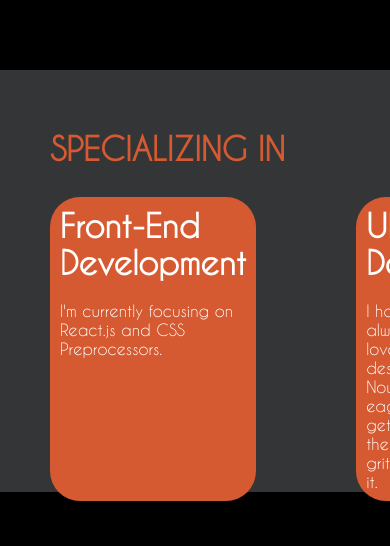
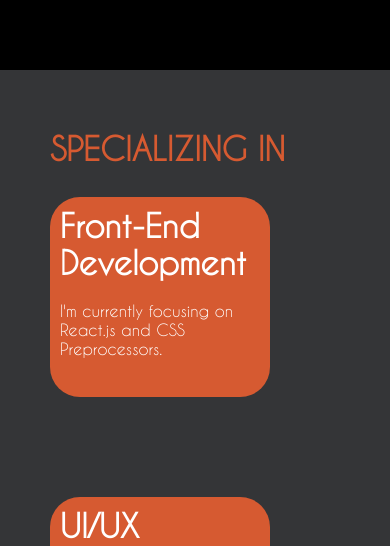
Before and after one commit to bmonish/react-portfolio, a React (Create React App) app: page / in a window 390 px wide. Shown: the part 772-1318 px from the top of the page. Built offline with nearby package versions, Linux system fonts and the light colour scheme.

Commit message:
Skills Responsive

```diff
--- a/src/css/Specific.css
+++ b/src/css/Specific.css
@@ -1,7 +1,7 @@
 .specific {
     background: var(--dark-accent);
     font-family: "CaviarDreams";
-    height: 50vh;
+    min-height: 50vh;
 }
 
 .specific__header {
@@ -38,3 +38,10 @@
 .category__header, .category__desc {
     padding: 10px;
 }
+
+@media screen and (max-width: 768px) {
+    .categories__wrapper {
+        flex-direction: column;
+        padding-bottom: 20px;
+    }
+}
```
